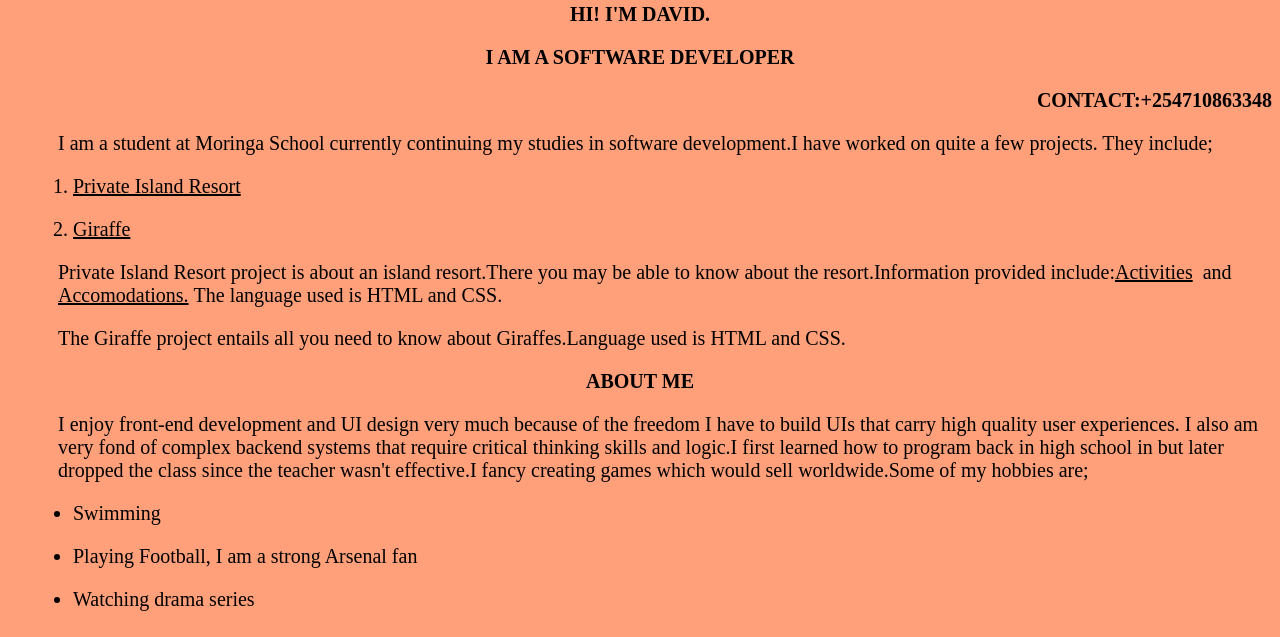
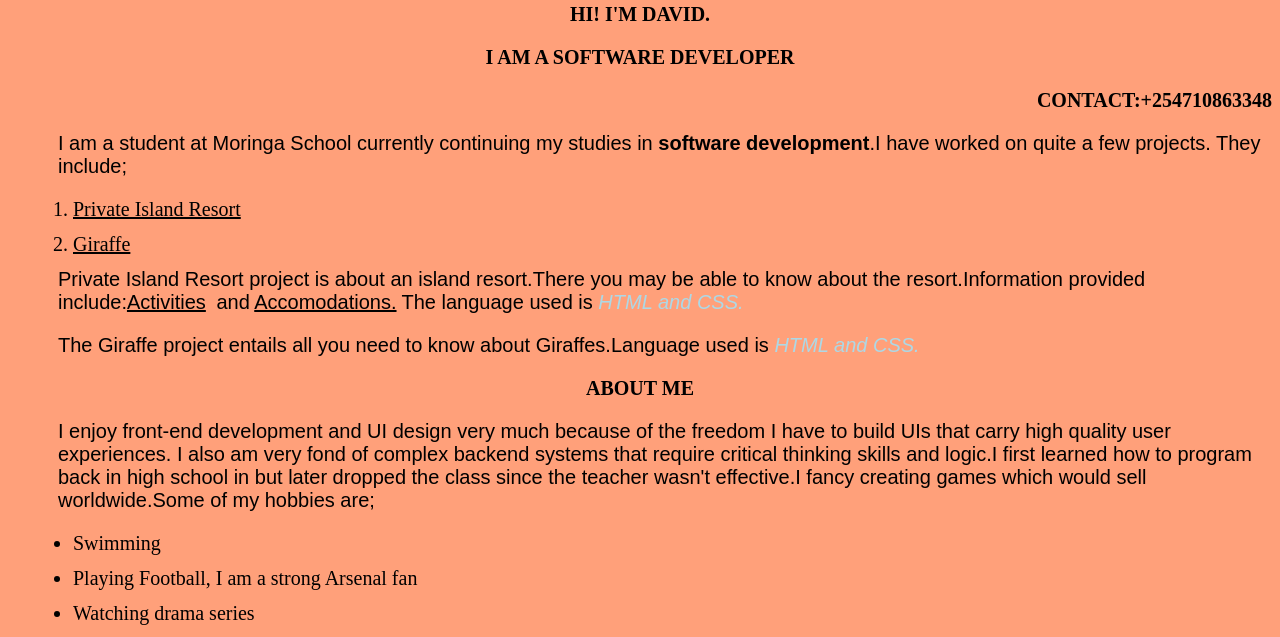
Before and after one commit to kidrey-david/ip, a plain HTML site: page ip.html in a window 1280 px wide. Shown: the part 232-869 px from the top of the page. Drawn offline with Linux system fonts and the light colour scheme.

Commit message:
changes ,ade

```diff
--- a/css/styles.css
+++ b/css/styles.css
@@ -28,6 +28,7 @@ body {
 p {
     text-align: left;
     margin-left: 50px;
+    font-family: sans-serif;
 }
 .sidebar {
     text-align: right;
@@ -37,4 +38,8 @@ h3 {
 }
 li {
     margin-left: 25px;
+    height: 15px;
 }
+em {
+    color: lightblue;
+}
--- a/ip.html
+++ b/ip.html
@@ -13,13 +13,13 @@
     <h1>HI! I'M DAVID.</h1>
     <h2>I AM A SOFTWARE DEVELOPER</h2>
     <h3 class="sidebar">CONTACT:+254710863348</h3>
-    <p class="intro">I am a student at Moringa School currently continuing my studies in software development.I have worked on quite a few projects. They include;</p>
+    <p class="intro">I am a student at Moringa School currently continuing my studies in <strong>software development</strong>.I have worked on quite a few projects. They include;</p>
     <ol>
       <li><a href="https://github.com/kidrey-david/private-island-resort">Private Island Resort</a>
       <li><a href="https://github.com/kidrey-david/giraffe">Giraffe</a></li>
     </ol>
-    <p>Private Island Resort project is about an island resort.There you may be able to know about the resort.Information provided include:<a href="file:///home/david/Documents/private-island-resort/Activities.html">Activities</a> and <a href="file:///home/david/Documents/private-island-resort/Accomodations.html">Accomodations.</a>The language used is HTML and CSS.</p>
-    <p>The Giraffe project entails all you need to know about Giraffes.Language used is HTML and CSS.</p>
+    <p>Private Island Resort project is about an island resort.There you may be able to know about the resort.Information provided include:<a href="file:///home/david/Documents/private-island-resort/Activities.html">Activities</a> and <a href="file:///home/david/Documents/private-island-resort/Accomodations.html">Accomodations.</a>The language used is <em>HTML and CSS.</em></p>
+    <p>The Giraffe project entails all you need to know about Giraffes.Language used is <em>HTML and CSS.</em></p>
     <h3>ABOUT ME</h3>
     <p>I enjoy front-end development and UI design very much because of the freedom I have to build UIs that carry high quality user experiences. I also am very fond of complex backend systems that require critical thinking skills and logic.I first learned how to program back in high school in but later dropped the class since the teacher wasn't effective.I fancy creating games which would sell worldwide.Some of my hobbies are;</p>
     <ul>
```
